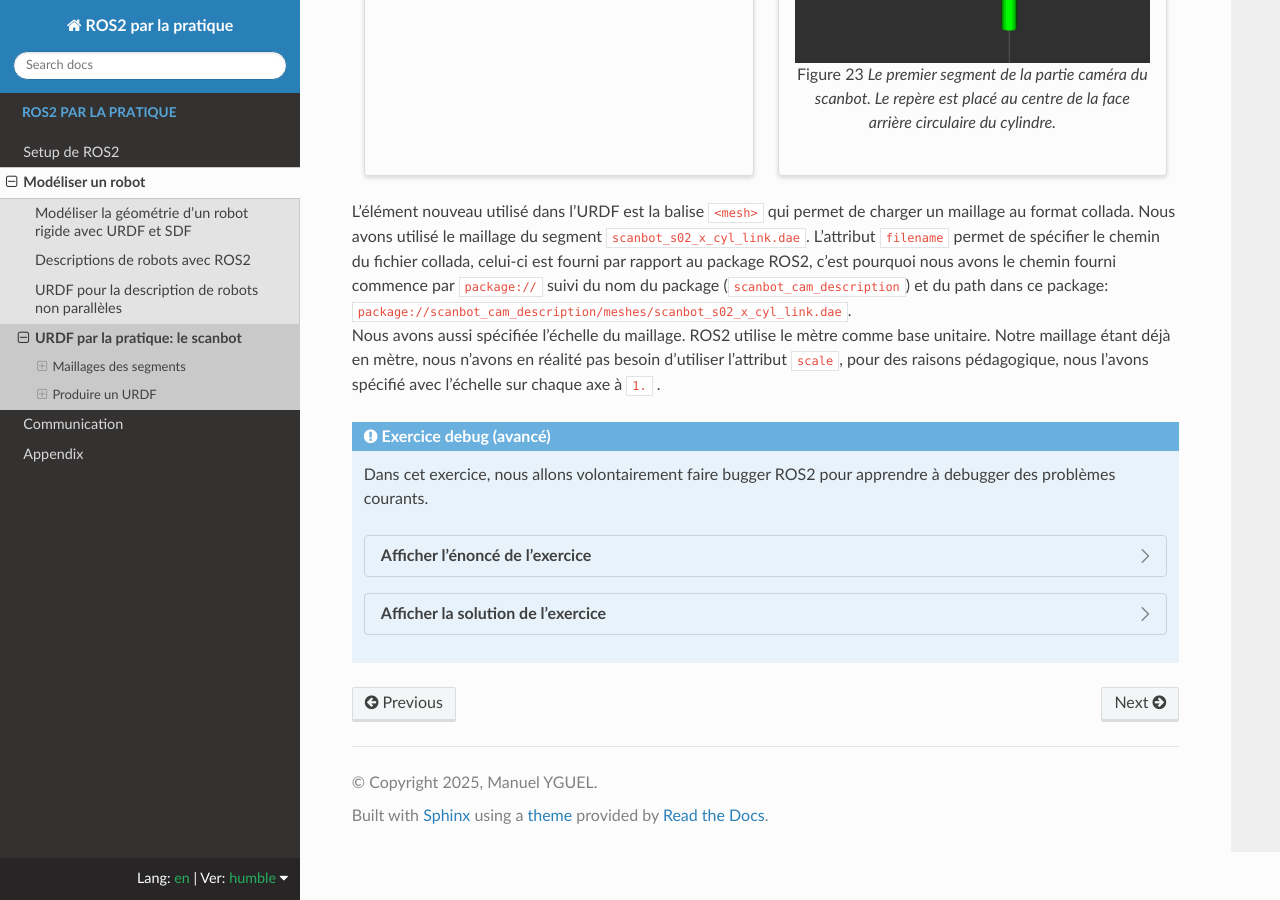
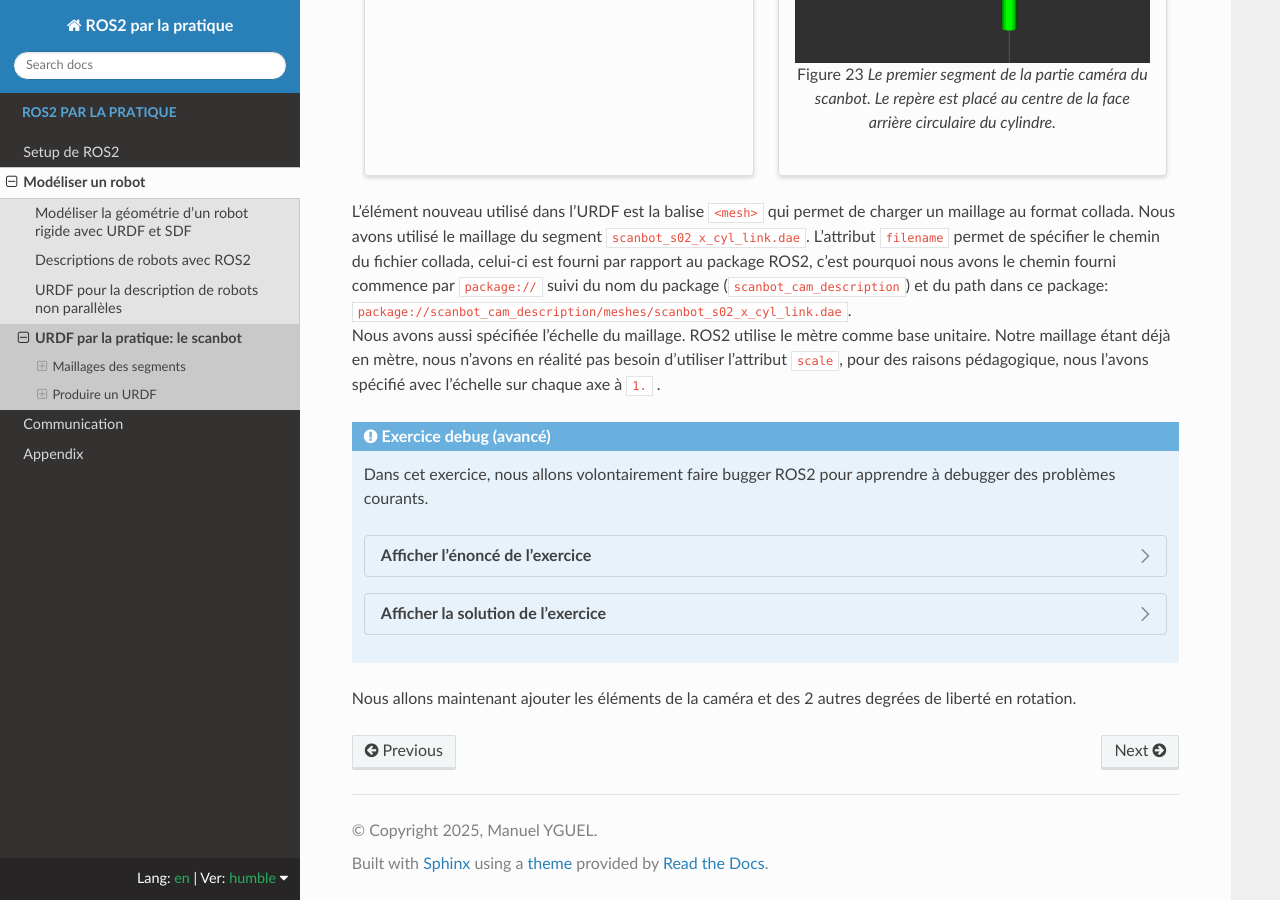
Before and after one commit to yguel/ros2_in_practice, a Sphinx documentation site: the page built from doc/sphinx/source/c01_robot_modeling/c01s04_urdf_practical.rst, in a window 1280 px wide and 900 px high, scrolled down 4366 px. Built offline with Sphinx 7.4.7 and the Read the Docs theme 3.1.0, drawn with Linux system fonts in a browser that asks for light colours.

Commit message:
Fix conf.py

```diff
--- a/doc/sphinx/source/c01_robot_modeling/c01s04_urdf_practical.rst
+++ b/doc/sphinx/source/c01_robot_modeling/c01s04_urdf_practical.rst
@@ -263,3 +263,6 @@
             kill -9 <pid>
 
          NOTEZ-BIEN: quand vous tuez un processus ROS2 avec CTRL-C dans un terminal, ne tapez bien qu'une seule fois sur CTRL-C et attendez que le processus s'arrête. Cela vous évitera des problèmes de ce type.
+
+Nous allons maintenant ajouter les éléments de la caméra et des
+2 autres degrées de liberté en rotation. |br|
--- a/doc/sphinx/source/conf.py
+++ b/doc/sphinx/source/conf.py
@@ -134,15 +134,17 @@
 
     if None == base_uri:
         base_uri = outdir.parent.parent
-        app.config.html_context['base_url'] = base_uri
+    app.config.html_context['base_url'] = base_uri
     print(f"Base URL set to: {base_uri}")
 
 def on_config_inited(app, config):
     global base_uri
     print(f"Language set to: {config.language}")
-    if None != config.html_baseurl:
+    if "" != config.html_baseurl:
         base_uri = config.html_baseurl
         print(f"Base URL set to: {base_uri}")
+    else:
+        print(f"Base URL not set")
 
     # Also store the current language that Sphinx is building:
     if config.language is not None:
```
Also changed, not shown: 1 other file.
